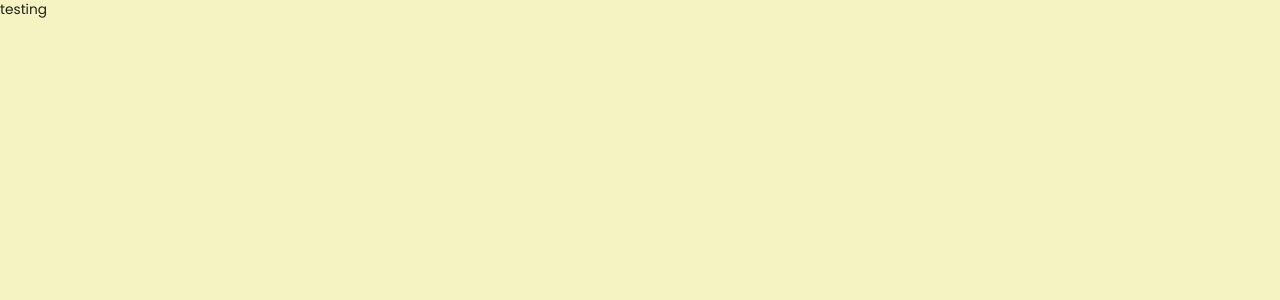
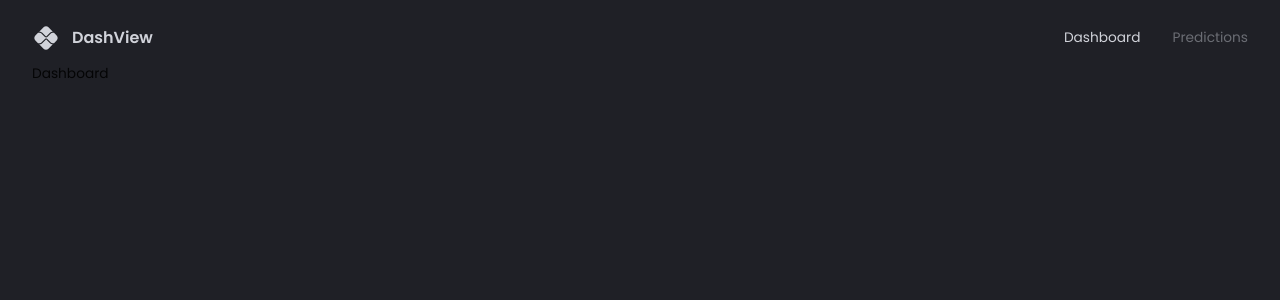
Before and after one commit to psp3075/Dashboard, a React (Vite) app in the folder client/: page / in a window 1280 px wide. Shown: the top 300 px of the page. Built offline with nearby package versions, Linux system fonts and the light colour scheme.

Commit message:
added navbar

```diff
--- a/client/src/App.tsx
+++ b/client/src/App.tsx
@@ -1,16 +1,28 @@
 import { useMemo } from "react";
+import { BrowserRouter, Routes, Route } from "react-router-dom";
 import { createTheme } from "@mui/material/styles";
-import { themeSettings } from "./theme";
 import { CssBaseline, ThemeProvider } from "@mui/material";
+import { Box } from "@mui/material";
+import { themeSettings } from "@/theme";
+import Navbar from "@/pages/navbar";
+import Dashboard from "@/pages/dashboard";
 
 function App() {
   const theme = useMemo(() => createTheme(themeSettings), []);
   return (
     <div className="app">
-      <ThemeProvider theme={theme}>
-        <CssBaseline />
-        testing
-      </ThemeProvider>
+      <BrowserRouter>
+        <ThemeProvider theme={theme}>
+          <CssBaseline />
+          <Box width="100%" height="100%" padding="1rem 2rem 4rem 2rem">
+            <Navbar />
+            <Routes>
+              <Route path="/" element={<Dashboard />} />
+              <Route path="/predictions" element={<div>prediction page</div>} />
+            </Routes>
+          </Box>
+        </ThemeProvider>
+      </BrowserRouter>
     </div>
   );
 }
--- /dev/null
+++ b/client/src/components/FlexBetween.tsx
@@ -0,0 +1,10 @@
+import Box from "@mui/material/Box/Box";
+import { styled } from "@mui/system";
+
+const FlexBetween = styled(Box)({
+  display: "flex",
+  justifyContent: "space-between",
+  alignItems: "center",
+});
+
+export default FlexBetween;
--- a/client/src/index.css
+++ b/client/src/index.css
@@ -7,5 +7,21 @@
   height: 100%;
   width: 100%;
   font-family: "Poppins", sans-serif;
-  background-color: #f5f3c1;
+  background-color: #1f2026;
 }
+
+::-webkit-scrollbar {
+  width: 10px;
+}
+
+::-webkit-scrollbar-track {
+  background: #242427;
+}
+
+::-webkit-scrollbar-thumb {
+  background: #48494e;
+}
+
+::-webkit-scrollbar-track:hover {
+  background: #2a2b2f;
+}
--- /dev/null
+++ b/client/src/pages/dashboard/index.tsx
@@ -0,0 +1,9 @@
+import React from "react";
+
+type Props = {};
+
+const Dashboard = (props: Props) => {
+  return <div>Dashboard</div>;
+};
+
+export default Dashboard;
--- /dev/null
+++ b/client/src/pages/navbar/index.tsx
@@ -0,0 +1,50 @@
+import { useState } from "react";
+import { Link } from "react-router-dom";
+import { Box, Typography, useTheme } from "@mui/material";
+import PixIcon from "@mui/icons-material/Pix";
+import FlexBetween from "@/components/FlexBetween";
+
+type Props = {};
+
+const Navbar = (props: Props) => {
+  const { palette } = useTheme();
+  const [selected, setSelected] = useState("dashboard");
+  return (
+    <FlexBetween mb="0.25rem" p="0.5rem 0rem" color={palette.grey[300]}>
+      <FlexBetween gap="0.75rem">
+        <PixIcon sx={{ fontSize: "28px" }} />
+        <Typography variant="h4" fontSize="16px">
+          DashView
+        </Typography>
+      </FlexBetween>
+      <FlexBetween gap="2rem">
+        <Box sx={{ "&:hover": { color: palette.primary[100] } }}>
+          <Link
+            to="/"
+            onClick={() => setSelected("dashboard")}
+            style={{
+              color: selected === "dashboard" ? "inherit" : palette.grey[700],
+              textDecoration: "inherit",
+            }}
+          >
+            Dashboard
+          </Link>
+        </Box>
+        <Box sx={{ "&:hover": { color: palette.primary[100] } }}>
+          <Link
+            to="/predictions"
+            onClick={() => setSelected("predictions")}
+            style={{
+              color: selected === "predictions" ? "inherit" : palette.grey[700],
+              textDecoration: "inherit",
+            }}
+          >
+            Predictions
+          </Link>
+        </Box>
+      </FlexBetween>
+    </FlexBetween>
+  );
+};
+
+export default Navbar;
```
